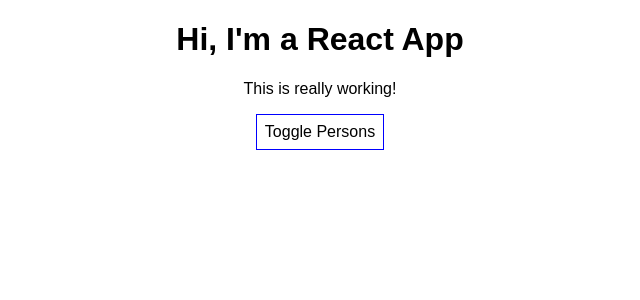
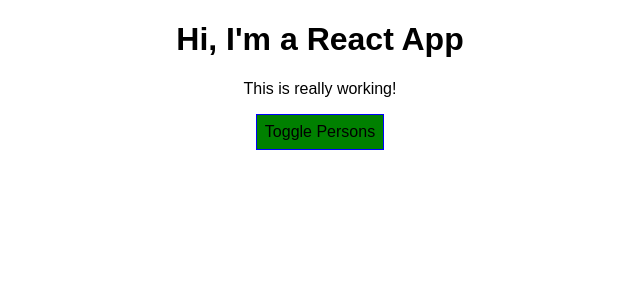
Before and after one commit to ThalesPTenebra/React, a React (Create React App) app: page / in a window 1280 px wide. Shown: the top 300 px of the page, without its empty margins (320-960 px from the left). Built offline with nearby package versions, Linux system fonts and the light colour scheme.

Commit message:
chore: Styled Components & Dynamic Styles

```diff
--- a/src/App.js
+++ b/src/App.js
@@ -1,24 +1,39 @@
-import React, { Component } from 'react';
-import './App.css';
-import Person from './Person/Person';
+import React, { Component } from "react";
+import styled from "styled-components";
+
+import "./App.css";
+import Person from "./Person/Person";
+
+const StyledButton = styled.button`
+  background-color: green;
+  font: inherit;
+  border: 1px solid blue;
+  padding: 8px;
+  cursor: pointer;
+
+  &:hover {
+    background-color: lightgreen;
+    color: black;
+  }
+`;
 class App extends Component {
   state = {
     persons: [
-      { id: 'asfa1', name: 'Max', age: 28 },
-      { id: 'vasdf1', name: 'Manu', age: 29 },
-      { id: 'asdf11', name: 'Stephanie', age: 26 }
+      { id: "asfa1", name: "Max", age: 28 },
+      { id: "vasdf1", name: "Manu", age: 29 },
+      { id: "asdf11", name: "Stephanie", age: 26 },
     ],
-    otherState: 'some other value',
-    showPersons: false
-  }
+    otherState: "some other value",
+    showPersons: false,
+  };
 
-  nameChangedHandler = ( event, id ) => {
-    const personIndex = this.state.persons.findIndex(p => {
+  nameChangedHandler = (event, id) => {
+    const personIndex = this.state.persons.findIndex((p) => {
       return p.id === id;
     });
 
     const person = {
-      ...this.state.persons[personIndex]
+      ...this.state.persons[personIndex],
     };
 
     // const person = Object.assign({}, this.state.persons[personIndex]);
@@ -28,64 +43,57 @@
     const persons = [...this.state.persons];
     persons[personIndex] = person;
 
-    this.setState( {persons: persons} );
-  }
+    this.setState({ persons: persons });
+  };
 
   deletePersonHandler = (personIndex) => {
     // const persons = this.state.persons.slice();
     const persons = [...this.state.persons];
     persons.splice(personIndex, 1);
-    this.setState({persons: persons});
-  }
+    this.setState({ persons: persons });
+  };
 
   togglePersonsHandler = () => {
     const doesShow = this.state.showPersons;
-    this.setState( { showPersons: !doesShow } );
-  }
-
-  render () {
-    const style = {
-      backgroundColor: 'white',
-      font: 'inherit',
-      border: '1px solid blue',
-      padding: '8px',
-      cursor: 'pointer'
+    this.setState({ showPersons: !doesShow });
   };
 
+  render() {
     let persons = null;
 
-    if ( this.state.showPersons ) {
+    if (this.state.showPersons) {
       persons = (
         <div>
           {this.state.persons.map((person, index) => {
-            return <Person
+            return (
+              <Person
                 click={() => this.deletePersonHandler(index)}
                 name={person.name}
                 age={person.age}
                 key={person.id}
-              changed={(event) => this.nameChangedHandler(event, person.id)} />
+                changed={(event) => this.nameChangedHandler(event, person.id)}
+              />
+            );
           })}
         </div>
       );
 
-      style.backgroundColor = 'red';
+      //style.backgroundColor = "red";
     }
 
     let classes = [];
-    if(this.state.persons.length <= 2) {
-      classes.push('red');
+    if (this.state.persons.length <= 2) {
+      classes.push("red");
     }
-    if(this.state.persons.length <= 1){
-      classes.push('bold');
+    if (this.state.persons.length <= 1) {
+      classes.push("bold");
     }
 
     return (
       <div className="App">
         <h1>Hi, I'm a React App</h1>
-          <p className={classes.join(' ')}>This is really working!</p>
-          <button
-            style={style}
-            onClick={this.togglePersonsHandler}>Toggle Persons</button>
+        <p className={classes.join(" ")}>This is really working!</p>
+        <StyledButton onClick={this.togglePersonsHandler}>Toggle Persons</StyledButton>
         {persons}
       </div>
     );
--- a/src/Person/Person.js
+++ b/src/Person/Person.js
@@ -1,5 +1,4 @@
 import React from "react";
-import Radium from "radium";
 import styled from "styled-components";
 import "./Person.css";
 
```
Lines whose indentation alone changed are shown as unchanged.
